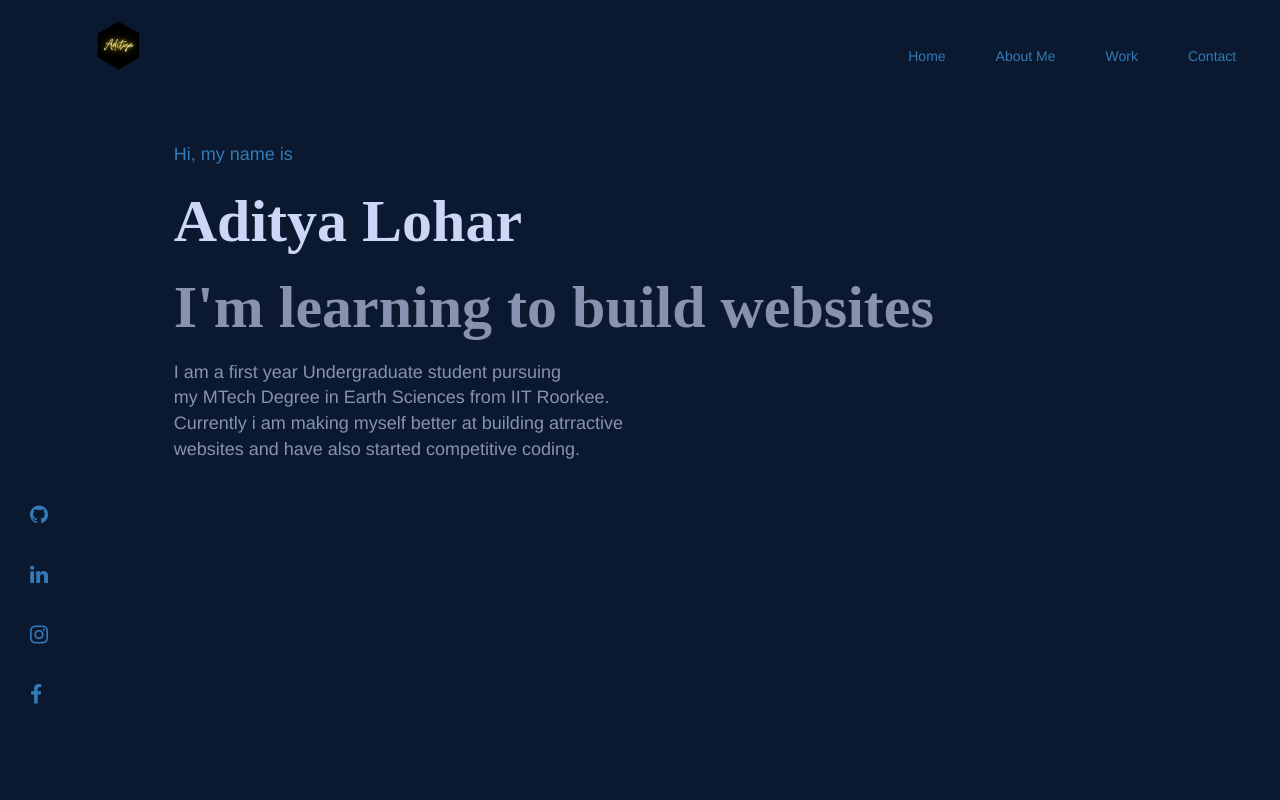
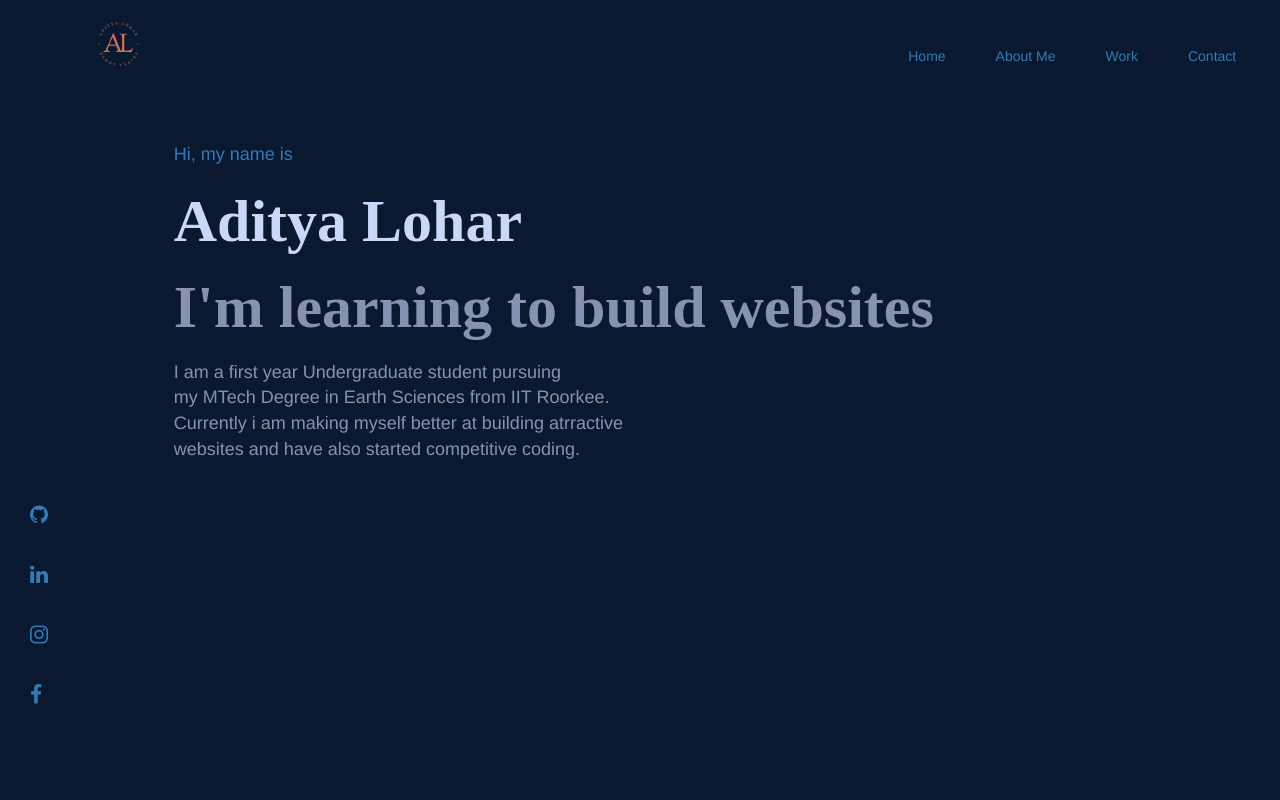
Before and after one commit to AdityaLohar/Portfolio.github.io, a plain HTML site: page index.html in a window 1280 px wide. Shown: the top 800 px of the page. Drawn offline with nearby package versions, Linux system fonts and the light colour scheme; some icons are missing.

Commit message:
made by me

```diff
--- a/index.html
+++ b/index.html
@@ -25,7 +25,7 @@
         <div class="container-xl">
 
             <!-- <a class="navbar-brand fs-1" id="logo"><i class="fa fa-font" aria-hidden="true"><b id="lohar">L</b></i></a> -->
-            <a class="navbar-brand fs-1" id="logo"><i class="" aria-hidden="true"><img id="lohar" src="/images/{A} (5).jpg" width="50rem"></i></a>
+            <a class="navbar-brand fs-1" id="logo"><i class="" aria-hidden="true"><img id="lohar" src="/images/Aditya Lohar.jpg" width="50rem"></i></a>
 
             <button class="navbar-toggler" type="button" data-bs-toggle="collapse"
                 data-bs-target="#navbarSupportedContent" aria-controls="navbarSupportedContent" aria-expanded="false"
```
Also changed, not shown: images/Aditya Lohar.jpg (added).
